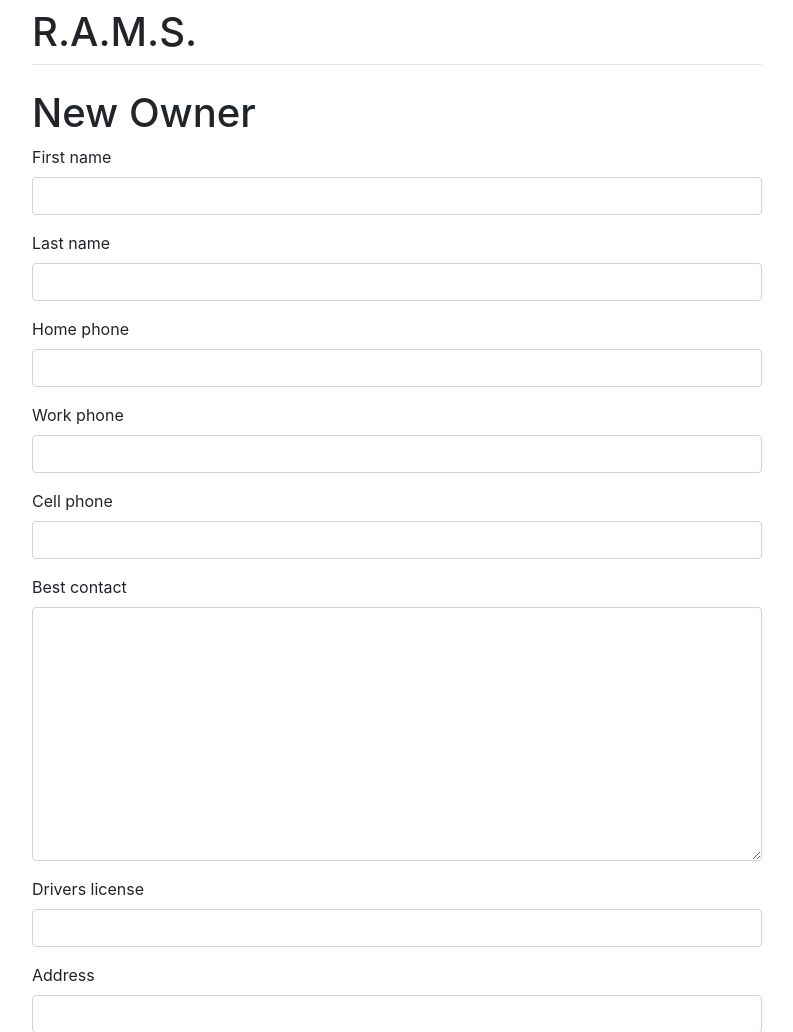
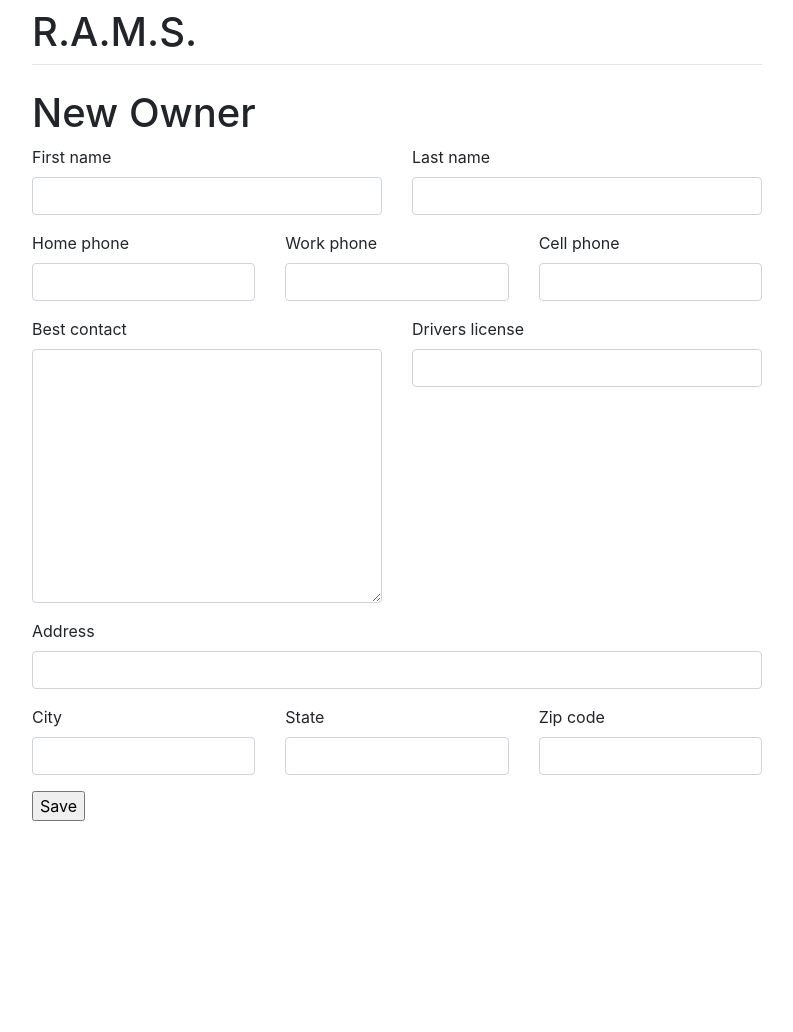
Before and after one commit to trevorskaggs/shelterly, a Django app: page /owners/new/ in a window 1280 px wide. Shown: the top 1032 px of the page, without its empty margins (53-846 px from the left). After the commit the page ends 821 px from the top, so only its background shows below. Run offline with Django 3.2, Linux system fonts and the light colour scheme; some libraries are stand-ins or nearby versions.

Commit message:
finished crispy add owner fourm

```diff
--- a/RAMS_SKELETON/people/templates/owner_new.html
+++ b/RAMS_SKELETON/people/templates/owner_new.html
@@ -5,7 +5,49 @@
 {% block content %}
   <h1>New Owner</h1>
   <form action="" method="post">{% csrf_token %}
-    {{ form|crispy }}
+    <div class="row">
+      <div class="col-6">
+        {{ form.first_name|as_crispy_field }}
+      </div>
+      <div class="col-6">
+        {{ form.last_name|as_crispy_field }}
+      </div>
+    </div>
+    <div class="row">
+      <div class="col-4">
+        {{ form.home_phone|as_crispy_field }}
+      </div>
+      <div class="col-4">
+        {{ form.work_phone|as_crispy_field }}
+      </div>
+      <div class="col-4">
+        {{ form.cell_phone|as_crispy_field }}
+      </div>
+    </div>
+    <div class="row">
+      <div class="col-6">
+        {{ form.best_contact|as_crispy_field }}
+      </div>
+      <div class="col-6">
+        {{ form.drivers_license|as_crispy_field }}
+      </div>
+    </div>
+    <div class="row">
+      <div class="col-12">
+        {{ form.address|as_crispy_field }}
+      </div>
+    </div>
+    <div class="row">
+      <div class="col-4">
+        {{ form.city|as_crispy_field }}
+      </div>
+      <div class="col-4">
+        {{ form.state|as_crispy_field }}
+      </div>
+      <div class="col-4">
+        {{ form.zip_code|as_crispy_field }}
+      </div>
+    </div>
     <input type="submit" value="Save">
   </form>
 {% endblock %}
```
